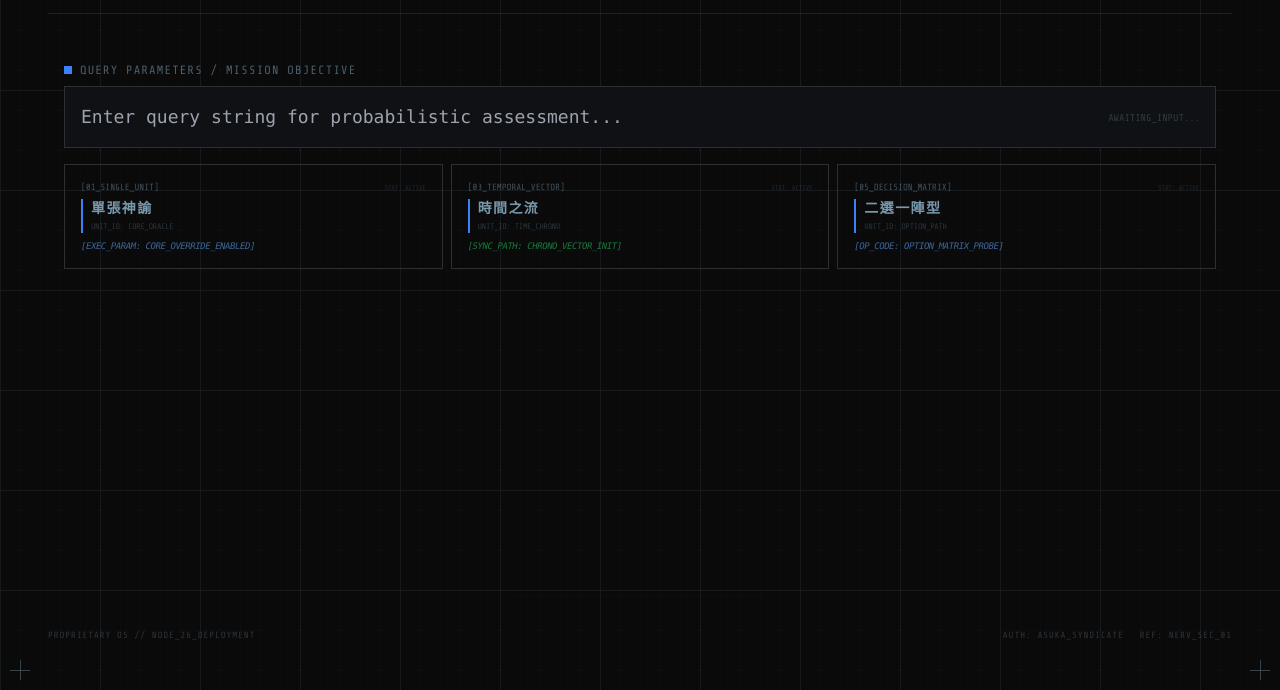
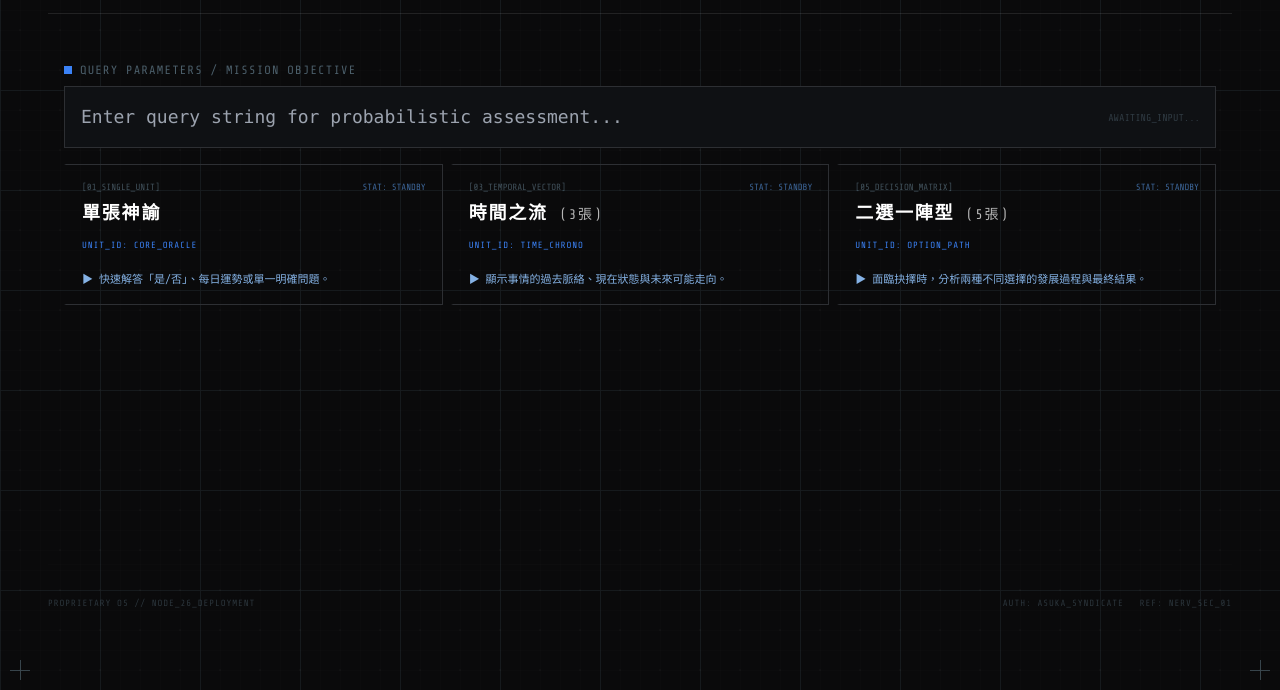
Before and after one commit to oct26th/tarot-mvp, a website: page public/index.html in a window 1280 px wide. Shown: the part 110-800 px from the top of the page. Drawn offline with nearby package versions, Linux system fonts and the light colour scheme.

Commit message:
UI tweak: restore chinese descriptions but keep tactical styling (v5.1.3)

```diff
--- a/public/index.html
+++ b/public/index.html
@@ -3,7 +3,7 @@
 <head>
     <meta charset="UTF-8">
     <meta name="viewport" content="width=device-width, initial-scale=1.0">
-    <title>TAROT_OS // TACTICAL_STRATEGY_UNIT v5.1.2</title>
+    <title>TAROT_OS // TACTICAL_STRATEGY_UNIT v5.1.3</title>
     <link rel="manifest" href="/manifest.json">
     <script src="https://cdn.tailwindcss.com"></script>
     <style>
@@ -118,13 +118,13 @@
         <div>
             <div class="flex items-center gap-3">
                 <span class="text-xs bg-white/10 px-2 py-0.5 text-white">CLASSIFIED</span>
-                <h1 class="text-2xl md:text-3xl font-bold tracking-[0.3em] text-white">TAROT_OS <span class="text-xs opacity-50 font-normal">v5.1.2 (TACTICAL_OS)</span></h1>
+                <h1 class="text-2xl md:text-3xl font-bold tracking-[0.3em] text-white">TAROT_OS <span class="text-xs opacity-50 font-normal">v5.1.3 (TACTICAL_OS)</span></h1>
             </div>
             <p class="text-[10px] mt-2 tracking-widest text-white/40 uppercase">Terminal Connection: Established // Signal: High_Fidelity // Node: 26</p>
         </div>
         <div class="text-right font-mono text-[10px] leading-tight opacity-60">
             <p id="live-coords">LAT: 35.6895 | LNG: 139.6917</p>
-            <p id="live-time">UTC 2026-03-01 16:35:12</p>
+            <p id="live-time">UTC 2026-03-01 05:21:44</p>
             <p>SYNC_STATUS: OPERATIONAL</p>
         </div>
     </header>
@@ -143,52 +143,41 @@
             </div>
 
             <div class="grid grid-cols-1 md:grid-cols-3 gap-2 mt-4">
-                <button onclick="drawCard('single')" class="group border border-[#2d2f33] p-4 hover:bg-white hover:text-black transition-all flex flex-col justify-between items-start text-left h-full">
+                <button onclick="drawCard('single')" class="group border border-[#2d2f33] p-4 hover:bg-white hover:text-black transition-all flex flex-col justify-between items-start text-left h-full border-l-2 border-l-transparent hover:border-l-blue-500">
                     <div class="mb-2 w-full">
                         <div class="flex justify-between items-center mb-1">
                             <span class="text-[9px] opacity-50 group-hover:opacity-100">[01_SINGLE_UNIT]</span>
-                            <span class="text-[7px] opacity-20 group-hover:opacity-40 tracking-tighter uppercase">Stat: Active</span>
+                            <span class="text-[9px] text-blue-400 opacity-60 group-hover:opacity-100 group-hover:text-black transition-colors">STAT: STANDBY</span>
                         </div>
-                        <div class="border-l-2 border-blue-500 pl-2">
-                            <span class="text-sm font-bold tracking-widest uppercase block">單張神諭</span>
-                            <span class="text-[8px] opacity-30 group-hover:opacity-60 block tracking-tight mt-0.5">UNIT_ID: CORE_ORACLE</span>
-                        </div>
+                        <span class="text-lg font-bold tracking-widest uppercase text-white group-hover:text-black block mb-1">單張神諭</span>
+                        <span class="text-[9px] tracking-widest text-blue-500 group-hover:text-blue-800">UNIT_ID: CORE_ORACLE</span>
                     </div>
-                    <p class="text-[9px] text-blue-400 opacity-60 group-hover:opacity-100 group-hover:text-black mt-auto font-mono uppercase italic tracking-tighter leading-tight break-all">
-                        [EXEC_PARAM: CORE_OVERRIDE_ENABLED]
-                    </p>
+                    <!-- 回復中文說明，並調整顏色為清晰的亮藍色，提高可讀性 -->
+                    <p class="text-[11px] text-blue-300 opacity-90 group-hover:text-black mt-2 leading-relaxed">▶ 快速解答「是/否」、每日運勢或單一明確問題。</p>
                 </button>
-
-                <button onclick="drawCard('time_flow')" class="group border border-[#2d2f33] p-4 hover:bg-white hover:text-black transition-all flex flex-col justify-between items-start text-left h-full">
+                <button onclick="drawCard('time_flow')" class="group border border-[#2d2f33] p-4 hover:bg-white hover:text-black transition-all flex flex-col justify-between items-start text-left h-full border-l-2 border-l-transparent hover:border-l-blue-500">
                     <div class="mb-2 w-full">
                         <div class="flex justify-between items-center mb-1">
                             <span class="text-[9px] opacity-50 group-hover:opacity-100">[03_TEMPORAL_VECTOR]</span>
-                            <span class="text-[7px] opacity-20 group-hover:opacity-40 tracking-tighter uppercase">Stat: Active</span>
+                            <span class="text-[9px] text-blue-400 opacity-60 group-hover:opacity-100 group-hover:text-black transition-colors">STAT: STANDBY</span>
                         </div>
-                        <div class="border-l-2 border-blue-500 pl-2">
-                            <span class="text-sm font-bold tracking-widest uppercase block">時間之流</span>
-                            <span class="text-[8px] opacity-30 group-hover:opacity-60 block tracking-tight mt-0.5">UNIT_ID: TIME_CHRONO</span>
-                        </div>
+                        <span class="text-lg font-bold tracking-widest uppercase text-white group-hover:text-black block mb-1">時間之流 <span class="text-sm font-normal opacity-70">(3張)</span></span>
+                        <span class="text-[9px] tracking-widest text-blue-500 group-hover:text-blue-800">UNIT_ID: TIME_CHRONO</span>
                     </div>
-                    <p class="text-[9px] text-green-500 opacity-60 group-hover:opacity-100 group-hover:text-black mt-auto font-mono uppercase italic tracking-tighter leading-tight break-all">
-                        [SYNC_PATH: CHRONO_VECTOR_INIT]
-                    </p>
+                    <!-- 回復中文說明，並調整顏色為清晰的亮藍色，提高可讀性 -->
+                    <p class="text-[11px] text-blue-300 opacity-90 group-hover:text-black mt-2 leading-relaxed">▶ 顯示事情的過去脈絡、現在狀態與未來可能走向。</p>
                 </button>
-
-                <button onclick="drawCard('choice')" class="group border border-[#2d2f33] p-4 hover:bg-white hover:text-black transition-all flex flex-col justify-between items-start text-left h-full">
+                <button onclick="drawCard('choice')" class="group border border-[#2d2f33] p-4 hover:bg-white hover:text-black transition-all flex flex-col justify-between items-start text-left h-full border-l-2 border-l-transparent hover:border-l-blue-500">
                     <div class="mb-2 w-full">
                         <div class="flex justify-between items-center mb-1">
                             <span class="text-[9px] opacity-50 group-hover:opacity-100">[05_DECISION_MATRIX]</span>
-                            <span class="text-[7px] opacity-20 group-hover:opacity-40 tracking-tighter uppercase">Stat: Active</span>
+                            <span class="text-[9px] text-blue-400 opacity-60 group-hover:opacity-100 group-hover:text-black transition-colors">STAT: STANDBY</span>
                         </div>
-                        <div class="border-l-2 border-blue-500 pl-2">
-                            <span class="text-sm font-bold tracking-widest uppercase block">二選一陣型</span>
-                            <span class="text-[8px] opacity-30 group-hover:opacity-60 block tracking-tight mt-0.5">UNIT_ID: OPTION_PATH</span>
-                        </div>
+                        <span class="text-lg font-bold tracking-widest uppercase text-white group-hover:text-black block mb-1">二選一陣型 <span class="text-sm font-normal opacity-70">(5張)</span></span>
+                        <span class="text-[9px] tracking-widest text-blue-500 group-hover:text-blue-800">UNIT_ID: OPTION_PATH</span>
                     </div>
-                    <p class="text-[9px] text-blue-400 opacity-60 group-hover:opacity-100 group-hover:text-black mt-auto font-mono uppercase italic tracking-tighter leading-tight break-all">
-                        [OP_CODE: OPTION_MATRIX_PROBE]
-                    </p>
+                    <!-- 回復中文說明，並調整顏色為清晰的亮藍色，提高可讀性 -->
+                    <p class="text-[11px] text-blue-300 opacity-90 group-hover:text-black mt-2 leading-relaxed">▶ 面臨抉擇時，分析兩種不同選擇的發展過程與最終結果。</p>
                 </button>
             </div>
         </section>
@@ -227,7 +216,7 @@
         </div>
     </main>
 
-    <footer class="mt-20 border-t border-white/5 pt-8 text-[9px] tracking-widest opacity-30 flex justify-between uppercase">
+    <footer class="mt-20 border-t border-white/5 pt-8 text-[9px] tracking-widest opacity-30 flex justify-between uppercase pb-8">
         <div>Proprietary OS // Node_26_Deployment</div>
         <div class="flex gap-4">
             <span>Auth: ASUKA_SYNDICATE</span>
```
